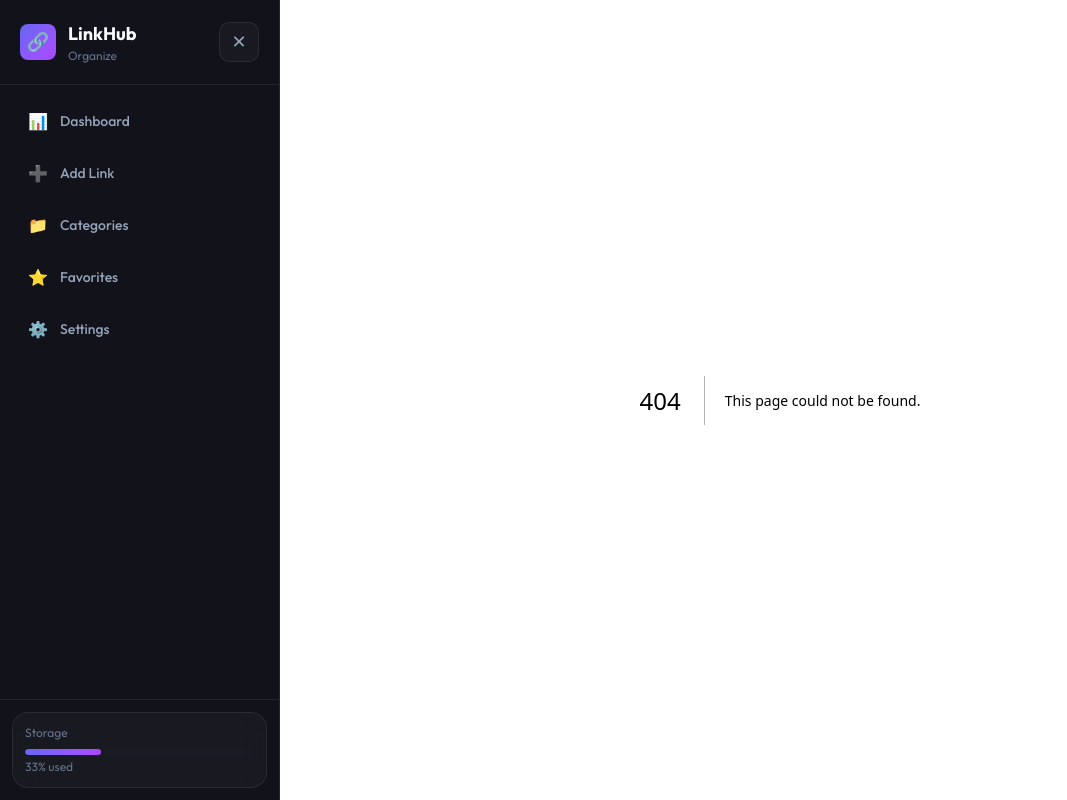
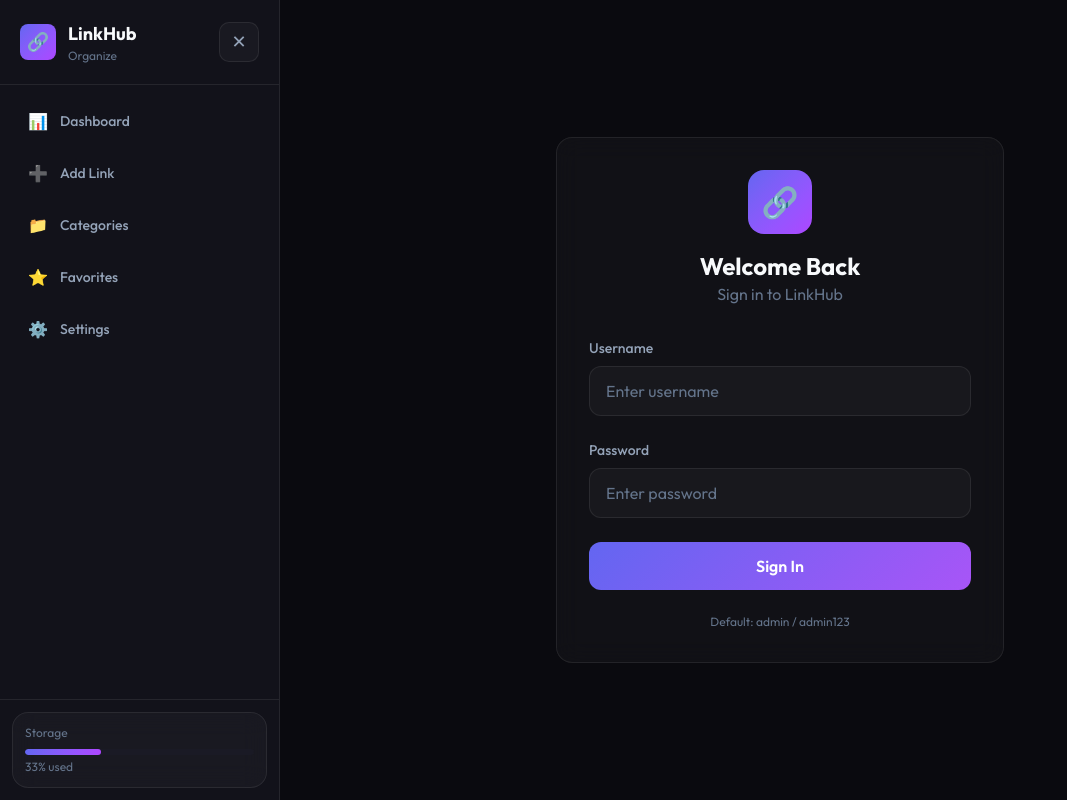
Before and after one commit to bunny123373/Download.org, a Next.js app: page /auth/signin in a window 1280 px wide. Before the commit this address had no page. Shown: the whole page, without its empty margins (0-1067 px from the left). Built offline with nearby package versions, Linux system fonts and the light colour scheme.

Commit message:
feat: add next-auth authentication with login page

```diff
--- a/package.json
+++ b/package.json
@@ -8,9 +8,10 @@
     "start": "next start",
     "lint": "eslint"
   },
-"dependencies": {
+  "dependencies": {
     "mongoose": "^8.0.0",
     "next": "16.2.2",
+    "next-auth": "^4.24.0",
     "react": "19.2.4",
     "react-dom": "19.2.4"
   },
--- /dev/null
+++ b/src/app/api/auth/[...nextauth]/route.ts
@@ -0,0 +1,33 @@
+import NextAuth, { NextAuthOptions } from 'next-auth';
+import CredentialsProvider from 'next-auth/providers/credentials';
+
+export const authOptions: NextAuthOptions = {
+  providers: [
+    CredentialsProvider({
+      name: 'Credentials',
+      credentials: {
+        username: { label: 'Username', type: 'text' },
+        password: { label: 'Password', type: 'password' }
+      },
+      async authorize(credentials) {
+        const user = { id: '1', name: 'Admin', email: 'admin@example.com' };
+
+        if (credentials?.username === 'admin' && credentials?.password === 'admin123') {
+          return user;
+        }
+        return null;
+      }
+    })
+  ],
+  pages: {
+    signIn: '/auth/signin',
+  },
+  session: {
+    strategy: 'jwt',
+    maxAge: 30 * 24 * 60 * 60,
+  },
+  secret: process.env.NEXTAUTH_SECRET || 'fallback-secret-change-in-production',
+};
+
+const handler = NextAuth(authOptions);
+export default handler;
--- /dev/null
+++ b/src/app/auth/signin/page.tsx
@@ -0,0 +1,94 @@
+'use client';
+
+import { signIn } from 'next-auth/react';
+import { useState } from 'react';
+import { useRouter } from 'next/navigation';
+
+export default function SignInPage() {
+  const router = useRouter();
+  const [username, setUsername] = useState('');
+  const [password, setPassword] = useState('');
+  const [error, setError] = useState('');
+  const [loading, setLoading] = useState(false);
+
+  const handleSubmit = async (e: React.FormEvent) => {
+    e.preventDefault();
+    setLoading(true);
+    setError('');
+
+    const result = await signIn('credentials', {
+      username,
+      password,
+      redirect: false,
+    });
+
+    if (result?.error) {
+      setError('Invalid username or password');
+      setLoading(false);
+    } else {
+      router.push('/dashboard');
+    }
+  };
+
+  return (
+    <div className="min-h-screen flex items-center justify-center p-4">
+      <div className="glass-card p-8 w-full max-w-md">
+        <div className="text-center mb-8">
+          <div className="w-16 h-16 rounded-2xl bg-gradient-to-br from-[var(--accent-primary)] to-purple-500 flex items-center justify-center text-3xl mx-auto mb-4">
+            🔗
+          </div>
+          <h1 className="text-2xl font-bold text-[var(--text-primary)]">Welcome Back</h1>
+          <p className="text-[var(--text-muted)]">Sign in to LinkHub</p>
+        </div>
+
+        <form onSubmit={handleSubmit} className="space-y-6">
+          {error && (
+            <div className="p-3 rounded-lg bg-[var(--error)]/20 border border-[var(--error)]/30 text-[var(--error)] text-sm text-center">
+              {error}
+            </div>
+          )}
+
+          <div>
+            <label className="block text-sm font-medium text-[var(--text-secondary)] mb-2">
+              Username
+            </label>
+            <input
+              type="text"
+              value={username}
+              onChange={(e) => setUsername(e.target.value)}
+              className="glass-input w-full py-3 px-4"
+              placeholder="Enter username"
+              required
+            />
+          </div>
+
+          <div>
+            <label className="block text-sm font-medium text-[var(--text-secondary)] mb-2">
+              Password
+            </label>
+            <input
+              type="password"
+              value={password}
+              onChange={(e) => setPassword(e.target.value)}
+              className="glass-input w-full py-3 px-4"
+              placeholder="Enter password"
+              required
+            />
+          </div>
+
+          <button
+            type="submit"
+            disabled={loading}
+            className="btn-primary w-full py-3 disabled:opacity-50"
+          >
+            {loading ? 'Signing in...' : 'Sign In'}
+          </button>
+        </form>
+
+        <p className="text-center text-xs text-[var(--text-muted)] mt-6">
+          Default: admin / admin123
+        </p>
+      </div>
+    </div>
+  );
+}
--- a/src/app/layout.tsx
+++ b/src/app/layout.tsx
@@ -2,6 +2,7 @@ import type { Metadata } from "next";
 import { Outfit, Inter } from "next/font/google";
 import "./globals.css";
 import Sidebar from "@/components/Sidebar";
+import AuthProvider from "@/components/AuthProvider";
 
 const outfit = Outfit({
   variable: "--font-outfit",
@@ -29,10 +30,12 @@ export default function RootLayout({
   return (
     <html lang="en" className={`${outfit.variable} ${inter.variable}`}>
       <body className="min-h-full bg-[var(--bg-primary)]">
-        <Sidebar />
-        <main className="lg:ml-[280px] min-h-screen">
-          {children}
-        </main>
+        <AuthProvider>
+          <Sidebar />
+          <main className="lg:ml-[280px] min-h-screen">
+            {children}
+          </main>
+        </AuthProvider>
       </body>
     </html>
   );
--- /dev/null
+++ b/src/components/AuthProvider.tsx
@@ -0,0 +1,7 @@
+'use client';
+
+import { SessionProvider } from 'next-auth/react';
+
+export default function AuthProvider({ children }: { children: React.ReactNode }) {
+  return <SessionProvider>{children}</SessionProvider>;
+}
--- /dev/null
+++ b/src/middleware.ts
@@ -0,0 +1,17 @@
+import { withAuth } from 'next-auth/middleware';
+
+export default withAuth({
+  pages: {
+    signIn: '/auth/signin',
+  },
+});
+
+export const config = {
+  matcher: [
+    '/dashboard/:path*',
+    '/add-link/:path*',
+    '/categories/:path*',
+    '/favorites/:path*',
+    '/settings/:path*',
+  ],
+};
```
